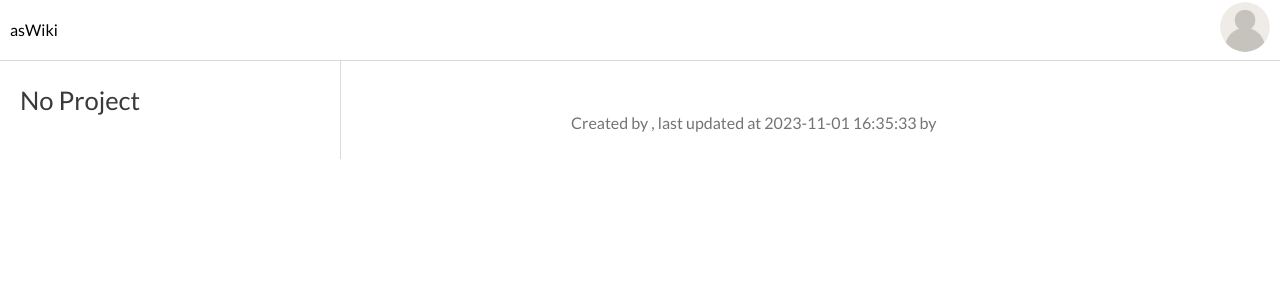
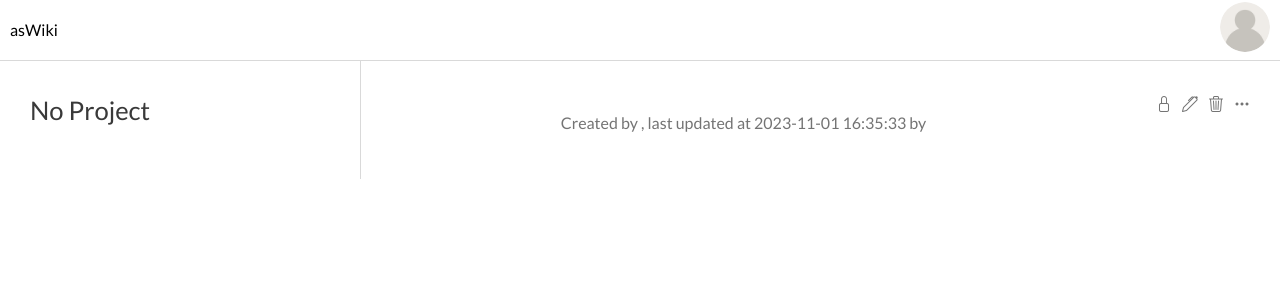
Before and after one commit to suchenia-arkadiusz/as-wiki, a React (Vite) app in the folder ui/: page /projects/1/pages in a window 1280 px wide. Shown: the top 300 px of the page. Built offline with nearby package versions, Linux system fonts and the light colour scheme; no server answers; sample sign-in values are in the browser's storage.

Commit message:
feat[#31] - Add the icons to the Document page

```diff
--- a/ui/src/pages/Page/DocumentPage.tsx
+++ b/ui/src/pages/Page/DocumentPage.tsx
@@ -6,6 +6,7 @@ import { useEffect, useState } from "react";
 import { useRestApiContext } from "../../contexts/RestApiContext.tsx";
 import { CreatedByUser, Page } from "../../types.ts";
 import { formatDate } from "../../utils/date.ts";
+import Button from "../../components/Button/Button.tsx";
 
 const DocumentPageContainer = styled.section`
   display: flex;
@@ -18,7 +19,15 @@ const PageContentContainer = styled.section`
   display: flex;
   flex-direction: column;
   height: 100%;
-  margin: 30px 230px;
+  max-width: 1000px;
+  margin: 30px auto;
+`;
+
+const PageIconsContainer = styled.div`
+  display: flex;
+  flex-direction: row;
+  gap: 10px;
+  margin: 35px 30px;
 `;
 
 const DocumentPage = () => {
@@ -60,6 +69,12 @@ const DocumentPage = () => {
         </section>
         <article style={{ marginTop: "30px", color: "#747474" }}>{page?.content}</article>
       </PageContentContainer>
+      <PageIconsContainer>
+        <Button onClick={() => alert("Edit Permissions")} iconName="bi-lock" />
+        <Button onClick={() => alert("Edit")} iconName="bi-pen" />
+        <Button onClick={() => alert("Delete")} iconName="bi-trash3" />
+        <Button onClick={() => alert("More")} iconName="bi-three-dots" />
+      </PageIconsContainer>
     </DocumentPageContainer>
   );
 };
--- a/ui/src/pages/Page/components/PageListPanel/PageListPanel.tsx
+++ b/ui/src/pages/Page/components/PageListPanel/PageListPanel.tsx
@@ -8,7 +8,7 @@ const PageListPanelContainer = styled.div`
   width: 300px;
   height: 100%;
   border-right: 1px solid #d9d9d9;
-  padding: 20px;
+  padding: 30px;
   flex-basis: 300px;
   flex-direction: column;
   overflow: hidden;
@@ -24,8 +24,8 @@ const PageListPanelContainer = styled.div`
     top: 100px;
     left: 0;
     width: 300px;
-    margin-top: 30px;
-    margin-left: 19px;
+    margin-top: 10px;
+    margin-left: 59px;
     height: 100%;
     background: linear-gradient(90deg, rgba(255, 255, 255, 0) 85%, #ffffff 98%);
     z-index: 1;
```
